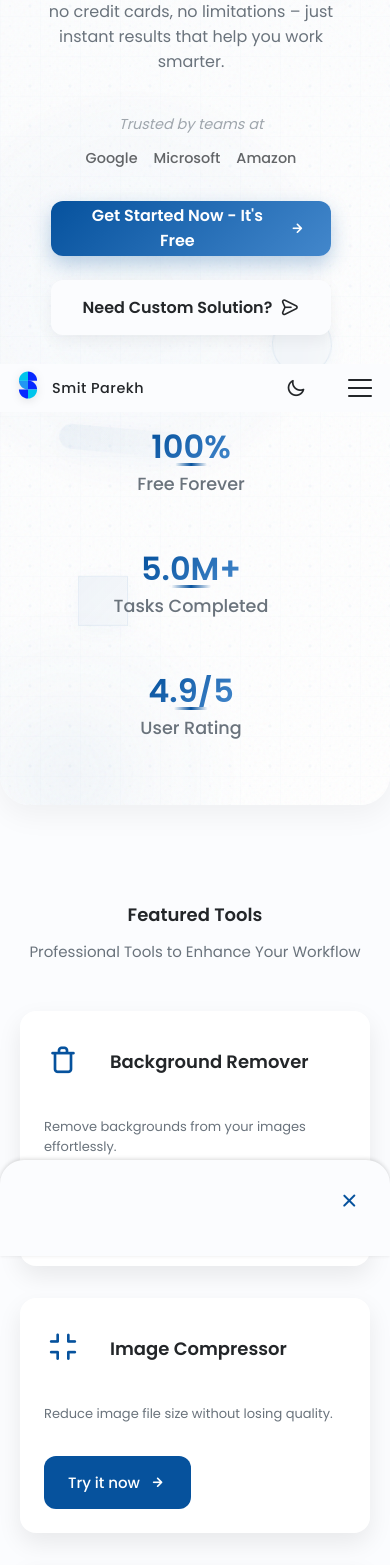
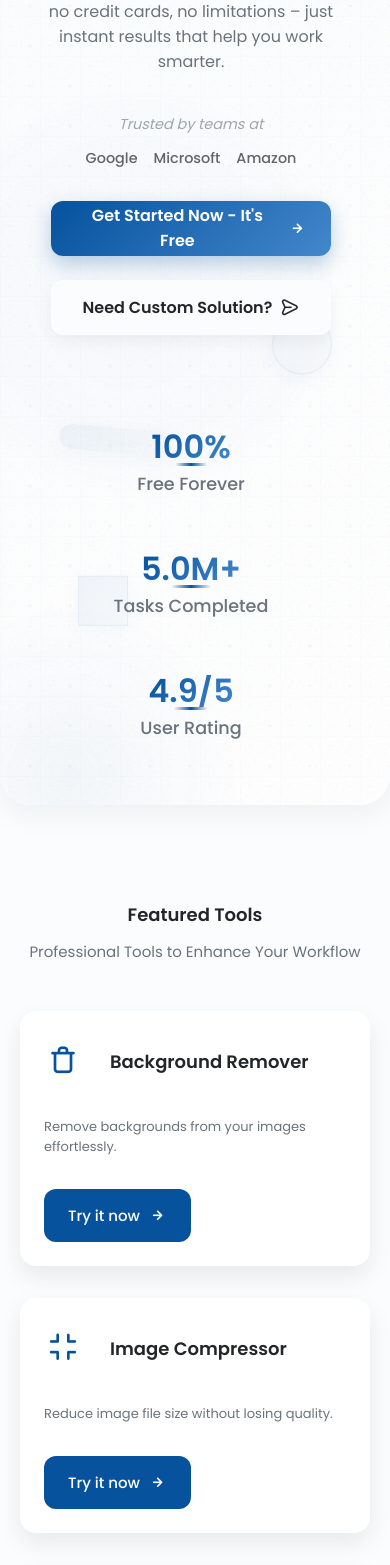
Before and after one commit to SmitParekh84/Smit-React-New-Portfolio-front-end, a React (Vite) app: page / in a window 390 px wide. Shown: the part 432-1997 px from the top of the page. Built offline with nearby package versions, Linux system fonts and the light colour scheme; some icons are missing.

Commit message:
Refactor Header and Navbar styles; change header position to top, adjust margins, and update mobile navigation positioning for improved layout consistency

```diff
--- a/src/assets/css/styles.css
+++ b/src/assets/css/styles.css
@@ -120,8 +120,8 @@ html {
 }
 
 body {
-  margin: 0 0 var(--header-height) 0;
-  font-family: var(--body-font);
+  margin: var(--header-height) 0 0 0;
+    font-family: var(--body-font);
   font-size: var(--normal-font-size);
   background-color: var(--body-color);
   color: var(--text-color);
--- a/src/components/Header/Header.css
+++ b/src/components/Header/Header.css
@@ -1,7 +1,7 @@
 .header {
   width: 100%;
   position: fixed;
-  bottom: 0;
+  top: 0; /* Changed from bottom: 0 to top: 0 */
   left: 0;
   z-index: var(--z-fixed);
   background-color: var(--body-color);
@@ -124,7 +124,7 @@
 .nav__btns {
   display: flex;
   align-items: center;
-  gap: 0.75rem;
+
 }
 
 .change-theme {
@@ -174,7 +174,7 @@
 
 @media screen and (min-width: 768px) {
   .header {
-    top: 0;
+    top: 0; /* Already at top, keeping for consistency */
     bottom: initial;
     padding: 0.5rem 0;
     background-color: var(--body-color);
@@ -184,7 +184,7 @@
     box-shadow: 0 2px 8px rgba(0, 0, 0, 0.1);
     backdrop-filter: blur(10px);
     -webkit-backdrop-filter: blur(10px);
-    background-color: rgba(var(--body-color-rgb), 0.95);
+    background-color: rgba(var(--body-color), 0.95);
   }
 
   .nav {
@@ -233,6 +233,7 @@
 /* Make sure content doesn't hide under fixed header on mobile */
 @media screen and (max-width: 767px) {
   body {
-    margin-bottom: var(--header-height);
+    margin-top: var(--header-height); /* Changed from margin-bottom to margin-top */
+    margin-bottom: 0;
   }
 }
--- a/src/components/Header/Navbar.css
+++ b/src/components/Header/Navbar.css
@@ -2,13 +2,13 @@
 @media screen and (max-width: 767px) {
   .nav__menu {
     position: fixed;
-    bottom: -100%;
+    top: -100%; /* Changed from bottom: -100% to top: -100% */
     left: 0;
     width: 100%;
     background-color: var(--body-color);
     padding: 2rem 1.5rem 4rem;
-    box-shadow: 0 -1px 4px rgba(0, 0, 0, 0.15);
-    border-radius: 1.5rem 1.5rem 0 0;
+    box-shadow: 0 1px 4px rgba(0, 0, 0, 0.15); /* Changed shadow direction */
+    border-radius: 0 0 1.5rem 1.5rem; /* Changed border radius to bottom */
     transition: 0.3s;
     max-height: 80vh;
     overflow-y: auto;
@@ -22,16 +22,16 @@
 
   /* Show menu animation */
   .show-menu {
-    bottom: 0;
-    animation: slideUp 0.3s ease-in-out;
+    top: 0; /* Changed from bottom: 0 to top: 0 */
+    animation: slideDown 0.3s ease-in-out; /* Changed animation name */
   }
 
-  @keyframes slideUp {
+  @keyframes slideDown { /* Changed from slideUp to slideDown */
     from {
-      bottom: -100%;
+      top: -100%; /* Changed from bottom: -100% to top: -100% */
     }
     to {
-      bottom: 0;
+      top: 0; /* Changed from bottom: 0 to top: 0 */
     }
   }
 }
@@ -149,7 +149,7 @@
 .nav__close {
   position: absolute;
   right: 1.3rem;
-  top: 1.3rem;
+  top: 1.3rem; /* Changed from bottom: 0.5rem to top: 1.3rem */
   font-size: 1.5rem;
   cursor: pointer;
   color: var(--first-color);
@@ -230,7 +230,7 @@
 .nav__close {
   position: absolute;
   right: 1.3rem;
-  bottom: 0.5rem;
+  top: 1.3rem; /* Changed from bottom: 0.5rem to top: 1.3rem */
   font-size: 1.5rem;
   cursor: pointer;
   color: var(--first-color);
@@ -242,7 +242,7 @@
 
 /* Show menu */
 .show-menu {
-  bottom: 0;
+  top: 0; /* Changed from bottom: 0 to top: 0 */
 }
 
 /* Active link */
```
